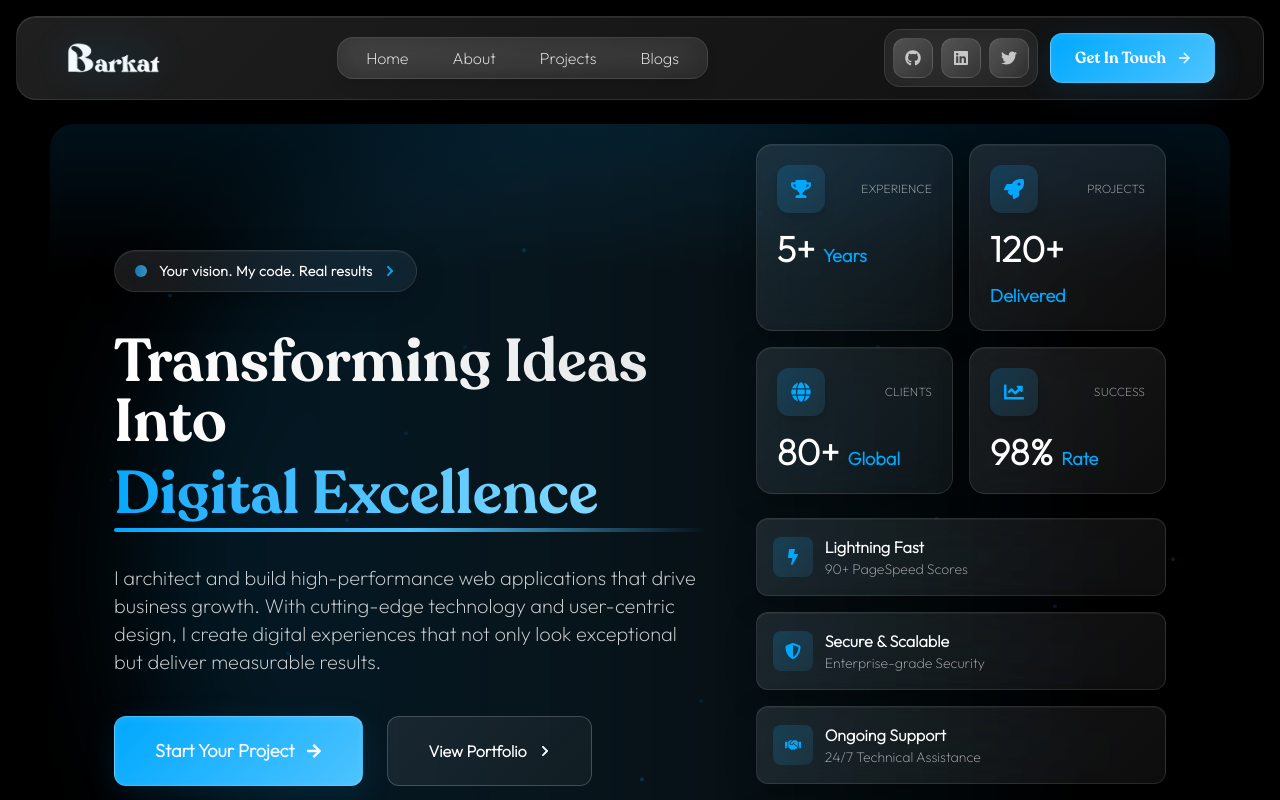
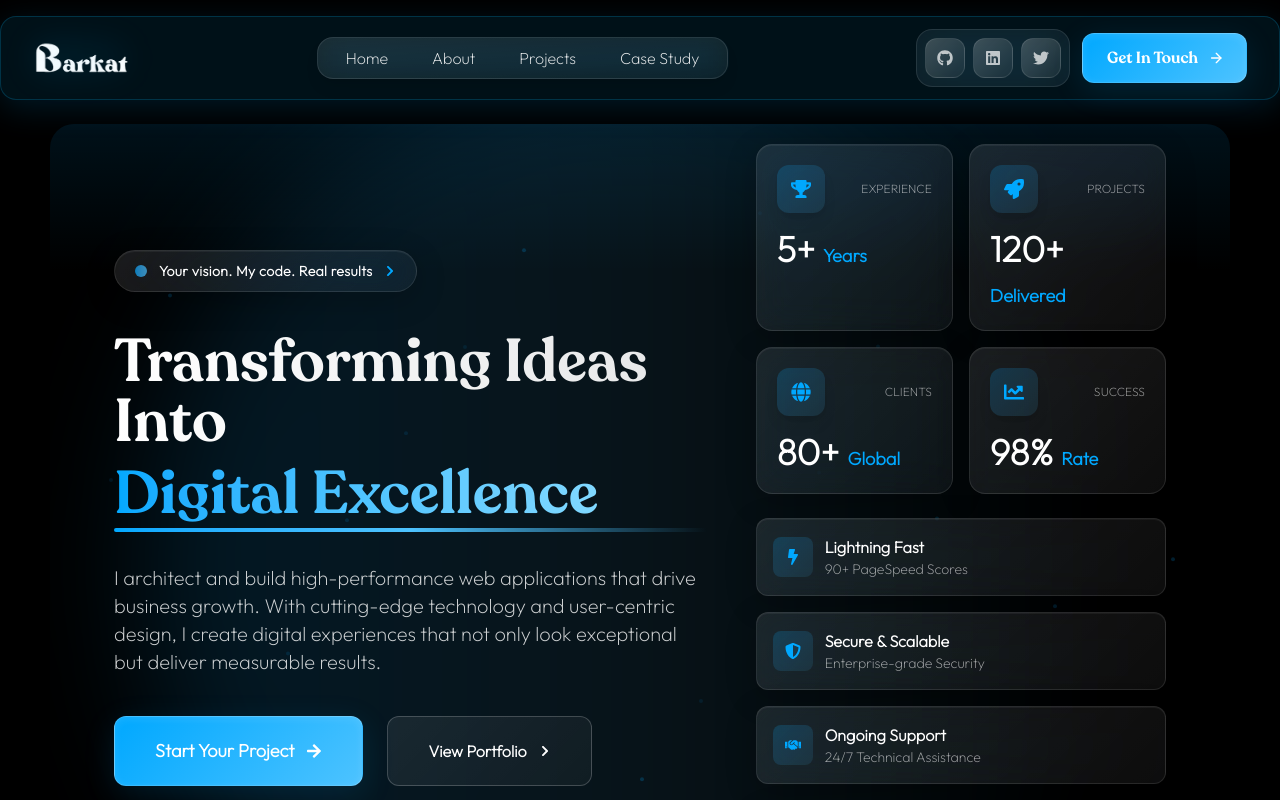
Before and after one commit to Barkatzx/barkat-portfolio-2.0, a Next.js app: page / in a window 1280 px wide. Shown: the top 800 px of the page. Built offline with nearby package versions, Linux system fonts and the light colour scheme.

Commit message:
Glass effect seperate for better render

```diff
--- a/components/Header.tsx
+++ b/components/Header.tsx
@@ -7,6 +7,7 @@ import Link from "next/link";
 import { useEffect, useState } from "react";
 import { FaGithub, FaLinkedin, FaTwitter } from "react-icons/fa";
 import { FiArrowRight, FiMenu, FiX } from "react-icons/fi";
+import Glass from "./ui/Glass";
 
 export default function Header() {
   const [isMenuOpen, setIsMenuOpen] = useState(false);
@@ -80,7 +81,7 @@ export default function Header() {
     { label: "Home", href: "/" },
     { label: "About", href: "/about" },
     { label: "Projects", href: "/projects" },
-    { label: "Blogs", href: "/blogs" },
+    { label: "Case Study", href: "/blogs" },
   ];
 
   const socialLinks = [
@@ -106,21 +107,6 @@ export default function Header() {
   const primaryColorLight = "#4dc3ff";
   const primaryColorDark = "#0097e6";
 
-  // Liquid glass effect with black background compatibility
-  const liquidGlassStyle = {
-    background: scrolled
-      ? "linear-gradient(135deg, rgba(255, 255, 255, 0.15) 0%, rgba(255, 255, 255, 0.08) 100%)"
-      : "linear-gradient(135deg, rgba(255, 255, 255, 0.12) 0%, rgba(255, 255, 255, 0.06) 100%)",
-    backdropFilter: scrolled
-      ? "blur(20px) saturate(180%)"
-      : "blur(16px) saturate(180%)",
-    border: "1px solid rgba(255, 255, 255, 0.1)",
-    boxShadow: scrolled
-      ? "0 8px 32px rgba(0, 0, 0, 0.2), 0 1px 0 rgba(255, 255, 255, 0.1) inset"
-      : "0 4px 24px rgba(0, 0, 0, 0.15), 0 1px 0 rgba(255, 255, 255, 0.08) inset",
-    transition: "all 0.4s cubic-bezier(0.4, 0, 0.2, 1)",
-  };
-
   // All buttons use new soothing blue color
   const buttonStyle = {
     background: `linear-gradient(135deg, ${primaryColor} 0%, ${primaryColorLight} 100%)`,
@@ -140,14 +126,9 @@ export default function Header() {
           stiffness: 100,
           damping: 20,
         }}
-        className="hidden md:block fixed top-4 left-1/2 -translate-x-1/2 z-50 container mx-auto px-4"
-        style={{
-          ...liquidGlassStyle,
-          borderRadius: "20px",
-          width: "calc(100% - 2rem)",
-          maxWidth: "calc(7xl - 2rem)",
-        }}
+        className="hidden md:block fixed top-4 left-1/2 -translate-x-1/2 z-50 container mx-auto"
       >
+        <Glass variant="blue">
           {/* Animated liquid background */}
           <div className="relative z-10 mx-auto px-8 py-3">
             <div className="flex items-center justify-between">
@@ -188,7 +169,7 @@ export default function Header() {
                         href={item.href}
                         className="relative px-5 py-2.5 text-white/90 hover:text-white rounded-xl transition-all duration-300 group"
                       >
-                      <span className="relative">{item.label}</span>
+                        <span className="">{item.label}</span>
                         {/* White background on hover for desktop */}
                         <span className="absolute inset-0 transition-all duration-300" />
                         {/* Blue underline effect */}
@@ -215,7 +196,11 @@ export default function Header() {
                       className="relative w-10 h-10 rounded-xl bg-gradient-to-br from-white/20 to-white/5 border border-white/10 flex items-center justify-center group overflow-hidden"
                       whileHover={{ scale: 1.15, y: -2 }}
                       whileTap={{ scale: 0.95 }}
-                    transition={{ type: "spring", stiffness: 400, damping: 17 }}
+                      transition={{
+                        type: "spring",
+                        stiffness: 400,
+                        damping: 17,
+                      }}
                     >
                       {/* Blue bubble effect */}
                       <div className="absolute inset-0 bg-gradient-to-br from-[#00a8ff]/0 to-[#00a8ff]/0 group-hover:from-[#00a8ff]/20 group-hover:to-[#00a8ff]/10 transition-all duration-300" />
@@ -263,6 +248,7 @@ export default function Header() {
               </div>
             </div>
           </div>
+        </Glass>
       </motion.header>
 
       {/* Mobile Header with Liquid Glass */}
@@ -270,12 +256,9 @@ export default function Header() {
         initial={{ y: -100, opacity: 0 }}
         animate={{ y: 0, opacity: 1 }}
         transition={{ duration: 0.5, type: "spring" }}
-        className="md:hidden fixed top-4 left-4 right-4 z-50"
-        style={{
-          ...liquidGlassStyle,
-          borderRadius: "20px",
-        }}
+        className="md:hidden fixed top-4 left-4 right-4 z-50 rounded-2xl"
       >
+        <Glass variant="blue">
           <div className="relative z-10 px-5 py-4">
             <div className="flex items-center justify-between">
               {/* Mobile Logo */}
@@ -315,6 +298,7 @@ export default function Header() {
               </motion.button>
             </div>
           </div>
+        </Glass>
 
         {/* Mobile Menu Overlay with Liquid Glass */}
         <AnimatePresence>
--- /dev/null
+++ b/components/lib/theme.tsx
@@ -0,0 +1,5 @@
+export const theme = {
+  primary: "#00a8ff",
+  primaryLight: "#4dc3ff",
+  primaryDark: "#0097e6",
+};
--- /dev/null
+++ b/components/ui/Button.tsx
@@ -0,0 +1,27 @@
+import clsx from "clsx";
+
+type ButtonProps = React.ButtonHTMLAttributes<HTMLButtonElement> & {
+  className?: string; // ← optional, not required
+};
+
+export default function Button({ children, className, ...props }: ButtonProps) {
+  return (
+    <button
+      {...props}
+      className={clsx(
+        `
+        px-6 py-3 rounded-xl font-semibold text-white
+        bg-gradient-to-br from-primary to-primary-light
+        border border-white/20
+        shadow-glow shadow-inset
+        transition-all duration-300
+        hover:brightness-110 hover:shadow-[0_12px_40px_rgba(0,168,255,0.45)]
+        active:scale-95
+        `,
+        className
+      )}
+    >
+      {children}
+    </button>
+  );
+}
--- /dev/null
+++ b/components/ui/Glass.tsx
@@ -0,0 +1,25 @@
+import clsx from "clsx";
+
+type GlassProps = {
+  children: React.ReactNode;
+  variant?: "white" | "blue";
+  className?: string;
+};
+
+export default function Glass({
+  children,
+  variant = "white",
+  className,
+}: GlassProps) {
+  const base =
+    "backdrop-blur-xl border rounded-2xl shadow-[0_8px_32px_rgba(0,0,0,0.25)]";
+
+  const variants = {
+    white: "bg-white/5 border-white/10",
+    blue: "bg-sky-500/10 border-sky-400/20 shadow-[0_8px_32px_rgba(0,168,255,0.15)]",
+  };
+
+  return (
+    <div className={clsx(base, variants[variant], className)}>{children}</div>
+  );
+}
--- a/package.json
+++ b/package.json
@@ -3,6 +3,7 @@
     "@portabletext/react": "^3.2.1",
     "@sanity/image-url": "^1.1.0",
     "@types/styled-components": "^5.1.34",
+    "clsx": "^2.1.1",
     "emailjs-com": "^3.2.0",
     "eslint": "^9.39.2",
     "eslint-config-next": "^16.1.1",
@@ -21,11 +22,14 @@
   },
   "devDependencies": {
     "@eslint/eslintrc": "^3",
+    "@tailwindcss/cli": "^4.1.18",
     "@tailwindcss/postcss": "^4",
     "@types/node": "^20",
     "@types/react": "^19",
     "@types/react-dom": "^19",
-    "tailwindcss": "^4",
+    "autoprefixer": "^10.4.23",
+    "postcss": "^8.5.6",
+    "tailwindcss": "^4.1.18",
     "typescript": "^5"
   },
   "name": "barkat-2.0",
--- /dev/null
+++ b/tailwind.config.js
@@ -0,0 +1,22 @@
+/** @type {import('tailwindcss').Config} */
+module.exports = {
+  content: [
+    "./app/**/*.{js,ts,jsx,tsx}",
+    "./components/**/*.{js,ts,jsx,tsx}",
+    "./pages/**/*.{js,ts,jsx,tsx}",
+  ],
+  theme: {
+    extend: {
+      colors: {
+        primary: "#00a8ff",
+        "primary-light": "#4dc3ff",
+        "primary-dark": "#0097e6",
+      },
+      boxShadow: {
+        glow: "0 8px 32px rgba(0,168,255,0.25)",
+        inset: "0 2px 8px rgba(255,255,255,0.1) inset",
+      },
+    },
+  },
+  plugins: [],
+};
```
Also changed, not shown: 1 other file (tests, documents, lock files or other folders). Lines whose indentation alone changed are shown as unchanged.
